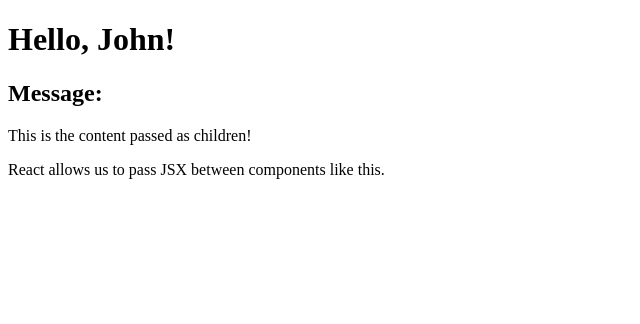
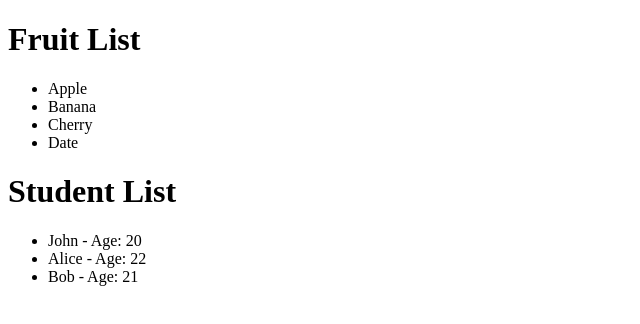
Before and after one commit to Sk-Shubhasheesh/React-Yatra, a React app: page / in a window 1280 px wide. Shown: the top 324 px of the page, without its empty margins (0-640 px from the left). Built offline with nearby package versions, Linux system fonts and the light colour scheme.

Commit message:
render data from lists

```diff
--- a/src/App.js
+++ b/src/App.js
@@ -1,19 +1,14 @@
+import React from "react";
+import { FruitList, StudentList } from "./renderDataList";
 
-import React from "react";
-import { Greeting, MessageContainer } from "./propChil";
-// Parent component that uses both Greeting with props and MessageContainer with children
-function App() {
-    return (
-      <div>
-        {/* Passing a "name" prop to Greeting */}
-        <Greeting name="John" />
-
-        {/* Passing children to MessageContainer */}
-        <MessageContainer>
-          <p>This is the content passed as children!</p>
-          <p>React allows us to pass JSX between components like this.</p>
-        </MessageContainer>
-      </div>
-    );
-  }
-  export default App;
+function App(){
+  return(
+    <div>
+      <h1>Fruit List</h1>
+      <FruitList /> {/* Renders the list of fruits */}
+      <h1>Student List</h1>
+      <StudentList />
+    </div>
+  )
+}
+export default App;
--- /dev/null
+++ b/src/renderDataList.js
@@ -0,0 +1,40 @@
+// Rendering a List of Items
+import React from "react";
+
+const fruits = ["Apple", "Banana", "Cherry", "Date"];
+
+// component to render list
+function FruitList(){
+    return (
+        <ul>
+          {
+            fruits.map((fruit, index)=>(
+                <li key={index}>{fruit}</li> // // Using map to create <li> for each fruit
+            )
+        )
+          }
+        </ul>
+    )
+}
+
+// Rendering a List of Objects
+const students = [
+    { id: 1, name: "John", age: 20 },
+    { id: 2, name: "Alice", age: 22 },
+    { id: 3, name: "Bob", age: 21 }
+  ];
+
+function StudentList(){
+    return (
+    <ul>
+        {students.map(student => (
+                <li key={student.id}>
+                 {student.name} - Age: {student.age}
+                </li>
+        ))
+        }
+    </ul>
+    )
+}
+
+export {FruitList, StudentList}
```
